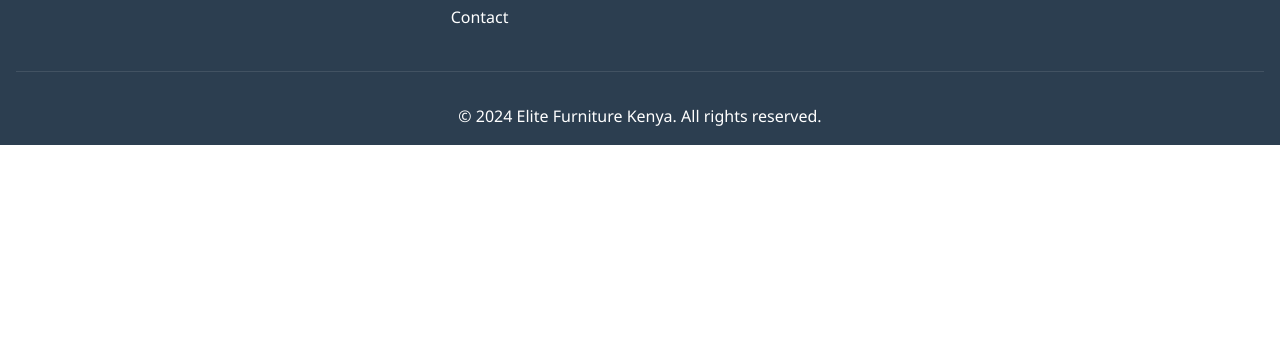
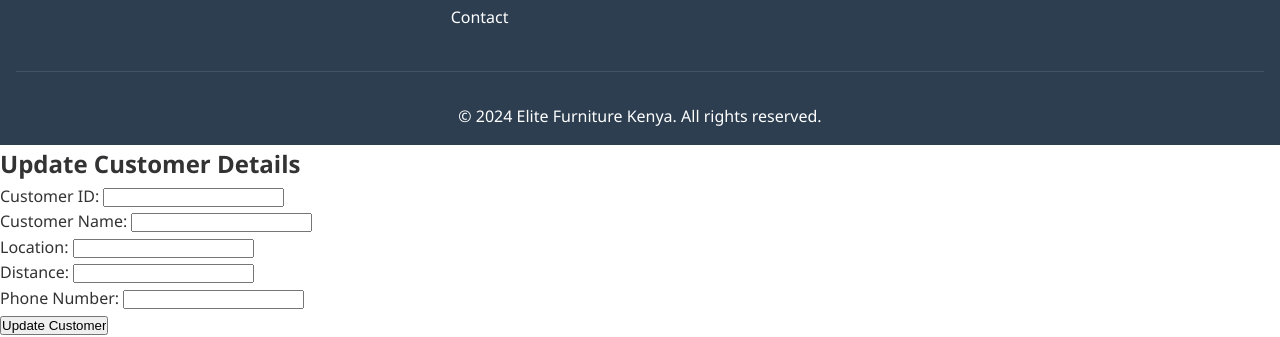
Before and after one commit to Ongauu/try-again, a plain HTML site: page index.html in a window 1280 px wide. Shown: the part 3836-4173 px from the top of the page. Before the commit the page ends 3981 px from the top, so only its background shows below. Drawn offline with Linux system fonts and the light colour scheme.

Commit message:
Update index.html

```diff
--- a/index.html
+++ b/index.html
@@ -182,3 +182,31 @@
     <script src="script.js"></script>
 </body>
 </html>
+
+<!DOCTYPE html>
+<html>
+<head>
+    <title>Update Customer</title>
+</head>
+<body>
+    <h2>Update Customer Details</h2>
+    <form action="update_customer.php" method="post">
+        <label for="customer_id">Customer ID:</label>
+        <input type="number" name="customer_id" required><br>
+
+        <label for="customer_name">Customer Name:</label>
+        <input type="text" name="customer_name"><br>
+
+        <label for="location">Location:</label>
+        <input type="text" name="location"><br>
+
+        <label for="distance">Distance:</label>
+        <input type="number" name="distance"><br>
+
+        <label for="phone_number">Phone Number:</label>
+        <input type="text" name="phone_number"><br>
+
+        <input type="submit" value="Update Customer">
+    </form>
+</body>
+</html>
```
